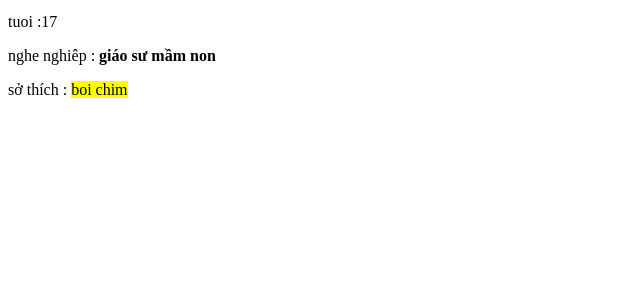
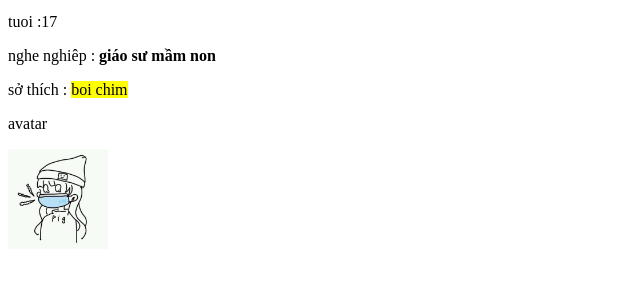
Before and after one commit to phamminh777/phamminh77, a plain HTML site: page index.html in a window 1280 px wide. Shown: the part 101-382 px from the top of the page, without its empty margins (0-640 px from the left). Drawn offline with Linux system fonts and the light colour scheme.

Commit message:
second commit

```diff
--- a/index.html
+++ b/index.html
@@ -11,5 +11,7 @@
     <p>tuoi :17</p>
     <p>nghe nghiêp : <strong> giáo sư mầm non </strong></p>
     <p>sở thích : <mark> boi chim </mark></p>
+    <p>avatar</p>
+    <img src="./img/n.jpg" width="100px" alt="die">
 </body>
 </html>
```
Also changed, not shown: img/n.jpg (added).
